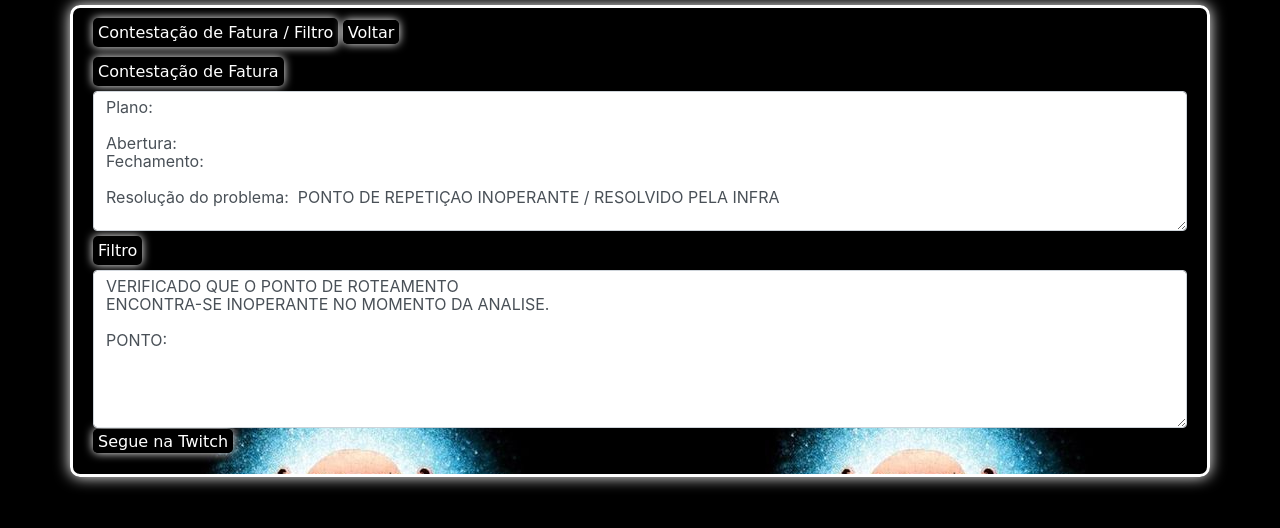
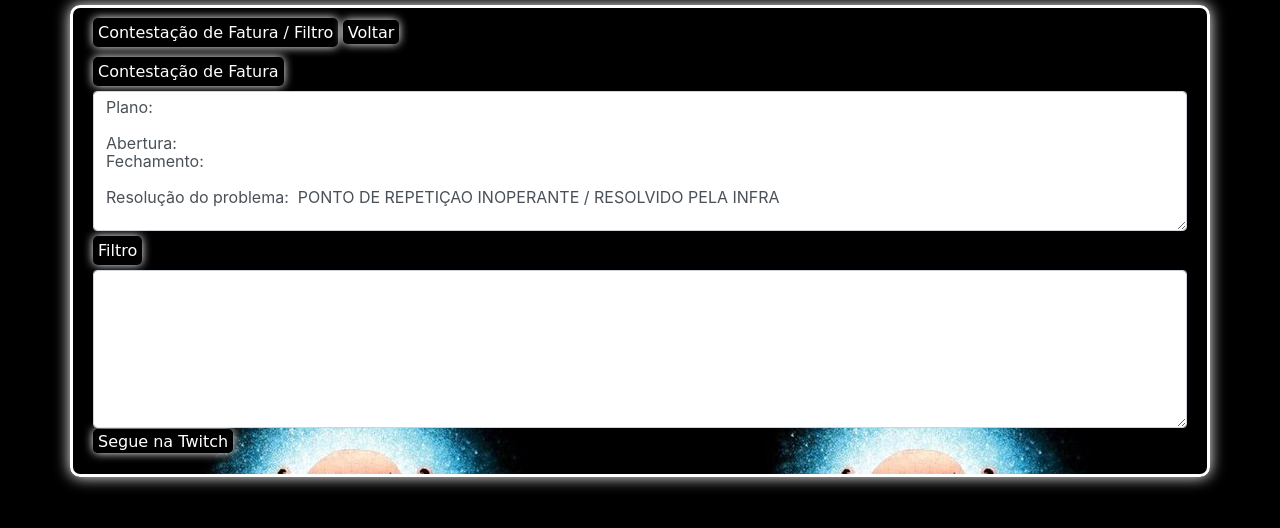
Before and after one commit to christianbarbosa/ScriptOn, a plain HTML site: page Christian/demo/resolução.html in a window 1280 px wide. Drawn offline with nearby package versions, Linux system fonts and the light colour scheme.

Commit message:
ATUALIZAÇÃO 2.7 - FILTRO CARGO

```diff
--- a/Christian/demo/resolução.html
+++ b/Christian/demo/resolução.html
@@ -32,10 +32,8 @@ Resolução do problema:  PONTO DE REPETIÇAO INOPERANTE / RESOLVIDO PELA INFRA<
 
 <label for="exampleFormControlTextarea1">Filtro</label>
 
-<textarea class="form-control" id="exampleFormControlTextarea1" rows="8">VERIFICADO QUE O PONTO DE ROTEAMENTO
-ENCONTRA-SE INOPERANTE NO MOMENTO DA ANALISE.
+<textarea class="form-control" id="exampleFormControlTextarea1" rows="8"></textarea>
 
-PONTO: </textarea>
 <div>
   <a href="https://www.twitch.tv/variumgamer" class="parcial">Segue na Twitch</a>
 </div>
```
Also changed, not shown: Christian/demo/ScriptOn.html (+12 -9 lines), Christian/demo/spi.html (+1 -1 lines).
